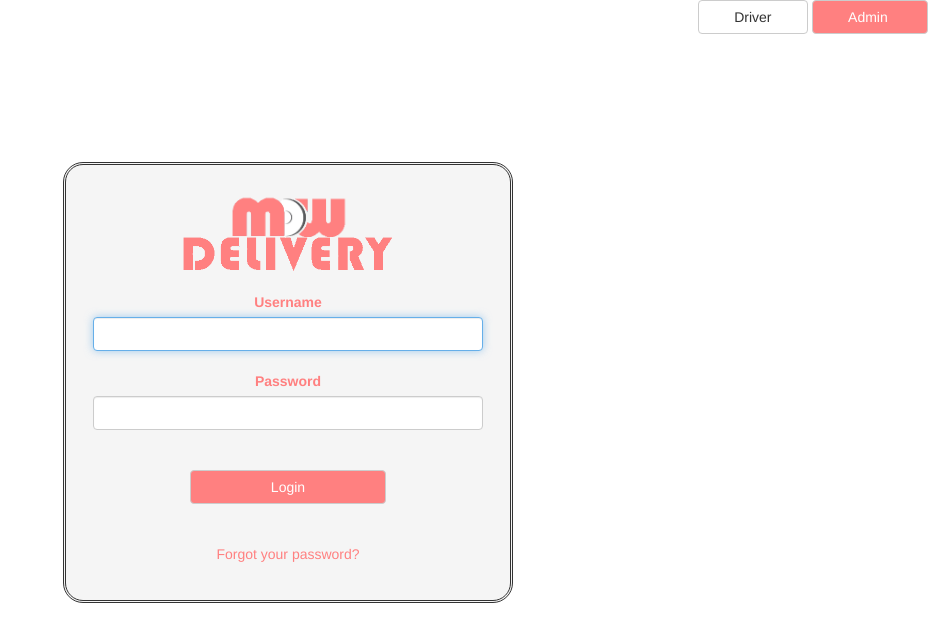
After one commit to maciejmedyk/cen4010, a PHP site: page /admin.php in a window 1280 px wide. The commit adds this page. Shown: the top 642 px of the page, without its empty margins (352-1280 px from the left). Run offline with PHP 8.4, Linux system fonts and the light colour scheme.

Commit message:
Login - driver-admin

```diff
--- /dev/null
+++ b/admin.php
@@ -0,0 +1,38 @@
+<!DOCTYPE html>
+<html lang="en">
+<head>
+    <meta charset="utf-8">
+    <meta http-equiv="X-UA-Compatible" content="IE=edge">
+    <meta name="viewport" content="width=device-width, initial-scale=1.0">
+    <title>M-O-W Delivery</title>
+
+    <!-- Stylesheets -->
+    <link href="css/bootstrap.min.css" rel="stylesheet">
+    <link href="css/main.css" rel="stylesheet">
+    <link href="css/responsive.css" rel="stylesheet">
+
+    <!-- HTML5 Shim and Respond.js IE8 support of HTML5 elements and media queries -->
+    <!-- WARNING: Respond.js doesn't work if you view the page via file:// -->
+    <!--[if lt IE 9]>
+    <script src="https://oss.maxcdn.com/html5shiv/3.7.2/html5shiv.min.js"></script>
+    <script src="https://oss.maxcdn.com/respond/1.4.2/respond.min.js"></script>
+    <![endif]-->
+</head>
+<body>
+<div id="indexHead">
+    <a href="index.php"><button type="link" class="btn btn-default">      Driver      </button></a>
+    <a href="admin.php"<button type="link" id="adminActiveButton" class="btn btn-default">      Admin       </button></a>
+</div>
+<div id=""adminLogin">
+<form id="adminForm" action="#" method="post">
+    <img src="img/mowlogored.png" height=45px alt="Meals On Wheels Logo"><br>
+    <img src="img/mowdeliveryred.png" height=35px alt="Delivery Logo"><br><br>
+    <label for="username">Username</label><br><input autofocus class="form-control" type="email" id="username" name="username" required><br>
+    <label for="password">Password</label><br><input class="form-control" type="password" id="password" name="password" required><br><br>
+    <button type="submit" class="btn btn-default">      Login      </button><br><br><br>
+    <a href="#"><p>Forgot your password?</p></a>
+</form>
+</div>
+<?php ?>
+</body>
+</html>
--- a/css/main.css
+++ b/css/main.css
@@ -1,10 +1,9 @@
 /*///////////////////////////////
-//           INDEX             //
+//          INDEX.PHP          //
 ///////////////////////////////*/
 #indexHead {
     text-align: right;
 }
-
 #indexActiveButton{
     background-color: #3696d3;
     color: white;
@@ -18,8 +17,38 @@
     border-radius: 15pt;
     text-align: center;
 }
+#inputForm label{
+    color: #3696d3;
+}
 #inputForm button{
-    min-width: 30%;
-    background-color: #5cb85c;
+    min-width: 50%;
+    background-color: #3696d3;
     color: white;
 }
+/*///////////////////////////////
+//          ADMIN.PHP          //
+///////////////////////////////*/
+#adminActiveButton{
+    background-color: #ff8080;
+    color: white;
+}
+#adminForm {
+    background-color: #f5f5f5;
+    margin: 10% auto;
+    max-width: 450px;
+    padding: 20pt;
+    border: double;
+    border-radius: 15pt;
+    text-align: center;
+}
+#adminForm label{
+    color: #ff8080;
+}
+#adminForm button{
+    min-width: 50%;
+    background-color: #ff8080;
+    color: white;
+}
+#adminForm a {
+    color: #ff8080;
+}
```
Also changed, not shown: index.php (+5 -5 lines), img/mowdeliveryblue.png (renamed from img/mowdelivery.png), img/mowdeliveryred.png (added), img/mowlogoblue.png (renamed from img/mowlogo.png), img/mowlogored.png (added).
